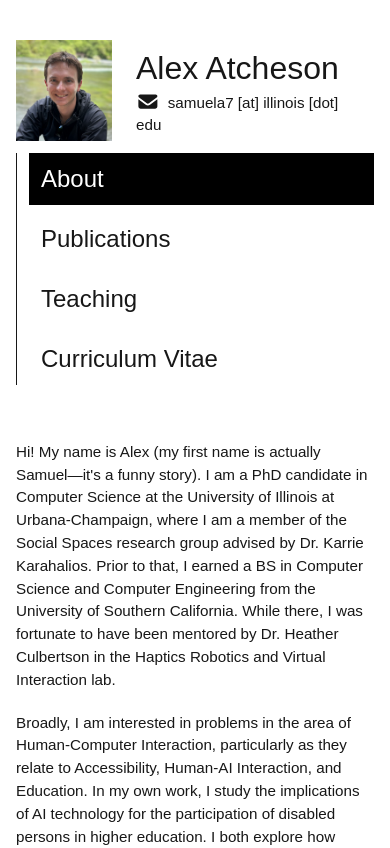
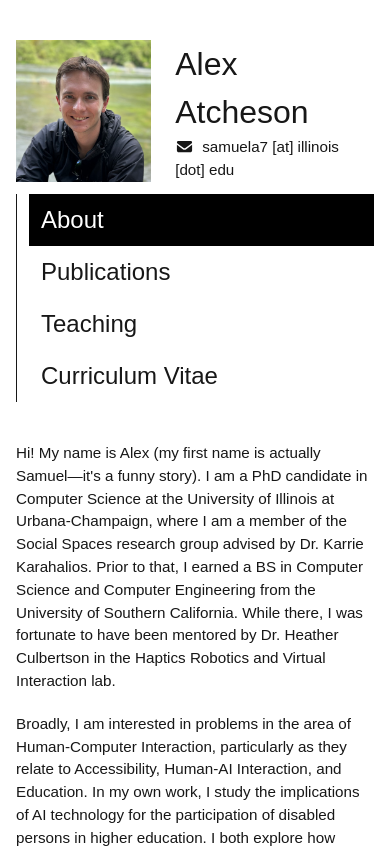
Before and after one commit to saatcheson/saatcheson.github.io, a Next.js app: page / in a window 390 px wide. Shown: the top 848 px of the page. Built offline with nearby package versions, Linux system fonts and the light colour scheme.

Commit message:
update styling and CV

```diff
--- a/src/app/globals.css
+++ b/src/app/globals.css
@@ -133,12 +133,12 @@ button, .nav-link {
   .col-1-3, .col-2-3 { flex: 1 0 100%; }
   /* On small screens, show profile header as a row: image left, info right */
   .profile-header { flex-direction: row; align-items: center; }
-  .profile-image { width: 96px; height: auto; }
+  .profile-image { width: 40%; height: auto; }
   .profile-info { text-align: left; padding-left: 12px; }
   /* use a proper border shorthand (width style color) and add padding so
     the border is visible and consistent with theme colors */
   nav { border-left: 1px solid var(--foreground); padding-left: 12px; }
-  nav ul { display: flex; gap: 8px; flex-wrap: wrap; }
+  nav ul { display: flex; flex-wrap: wrap; }
   nav ul li { flex: 1 0 100%; }
   aside { border: 0; }
   main { padding: 0; }
--- a/src/app/page.js
+++ b/src/app/page.js
@@ -30,7 +30,7 @@ export default function Home() {
   };
 
   return (
-    <div className="container pt-10">
+    <div className="container p-10">
       <div className="row">
         <aside className="col-1-3 border-r pr-5">
             {/* profile header: image + name/contact (stacked on desktop, row on small screens) */}
@@ -51,7 +51,7 @@ export default function Home() {
                     <p>
                       <FontAwesomeIcon
                         icon={faEnvelope}
-                        size="lg"
+                        size="md"
                         className="pr-2"
                       />
                       samuela7 [at] illinois [dot] edu
@@ -64,7 +64,7 @@ export default function Home() {
 
         {/* content */}
         <main className="col-2-3 pl-2">
-          <div className="mb-14">
+          <div className="mb-10">
             <nav>
               <ul className="text-3xl">
                 <li>
```
Also changed, not shown: 1 other file (tests, documents, lock files or other folders).
